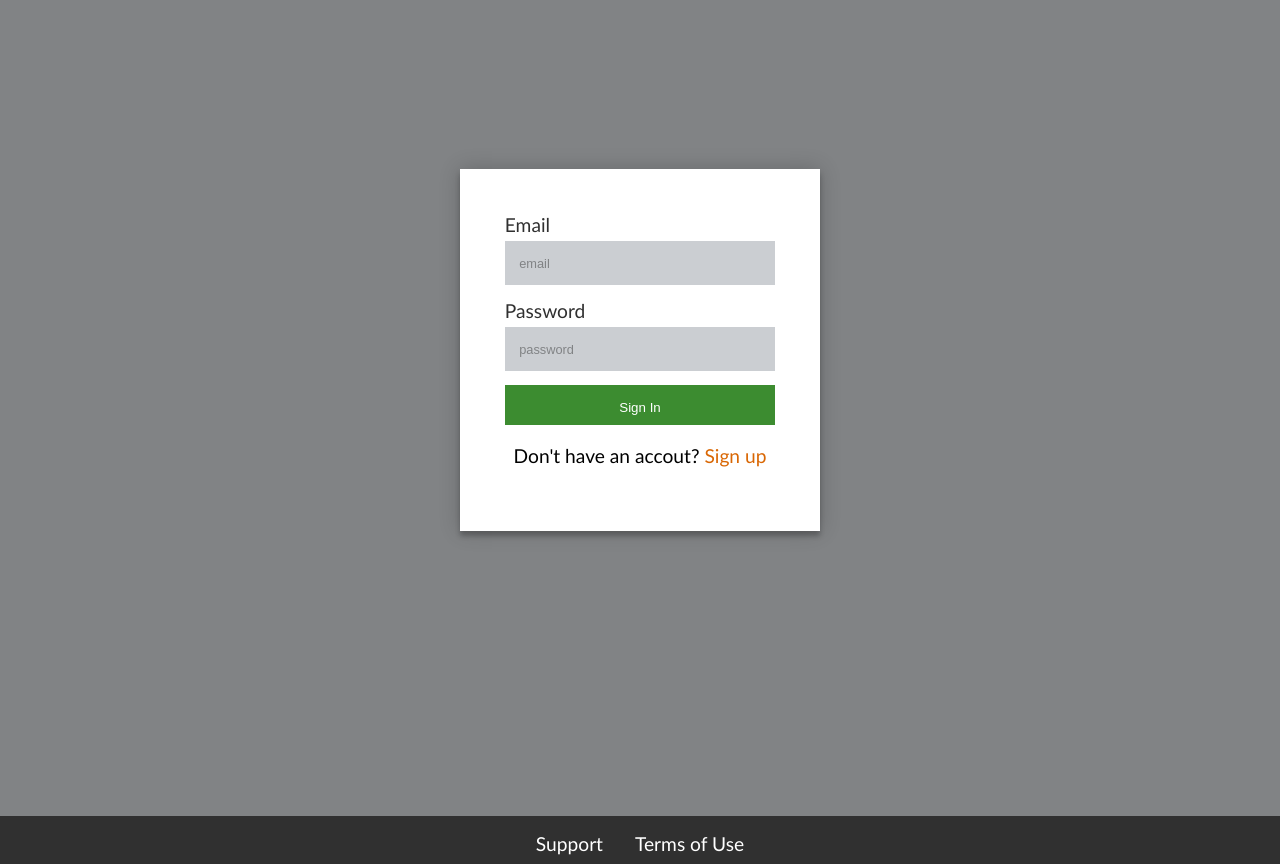
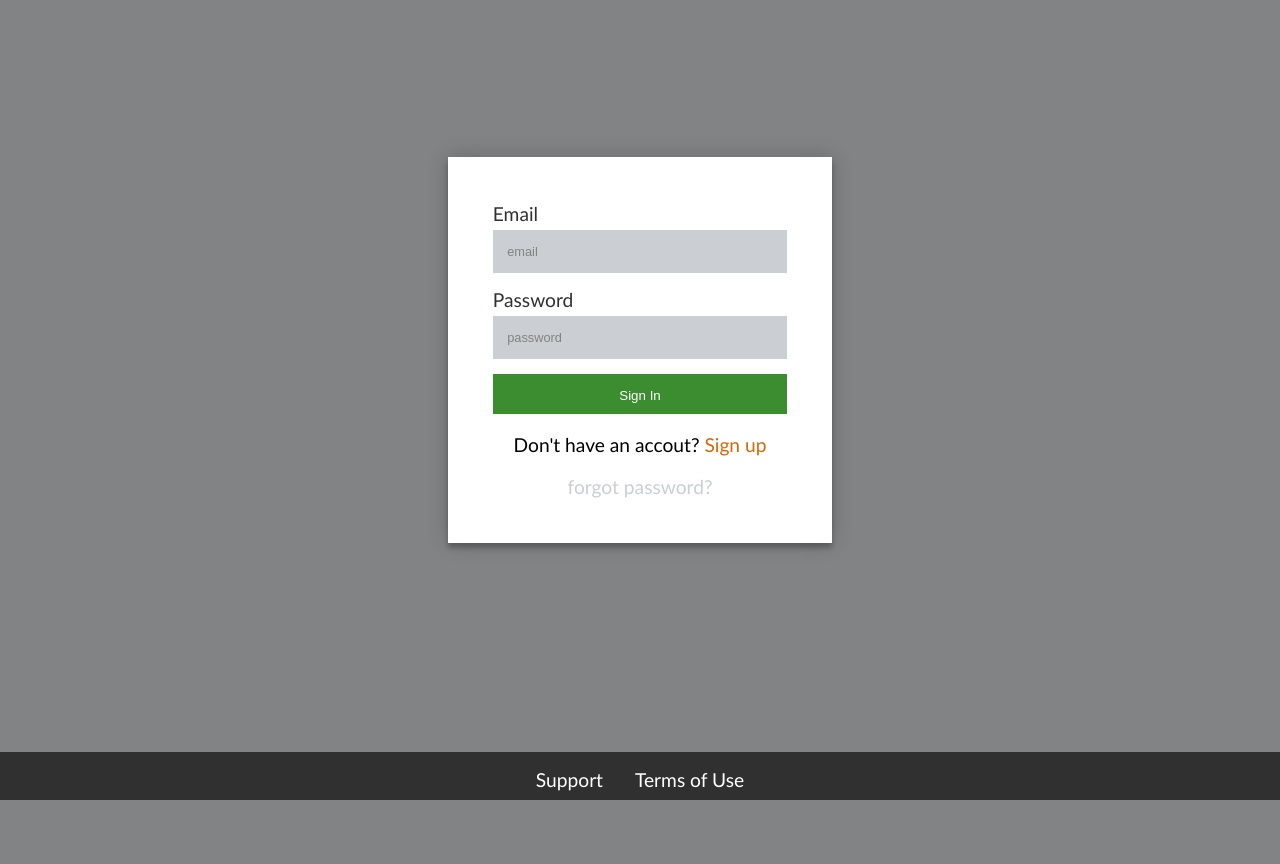
Before and after one commit to Baystef/Quick-Credit, a website: page UI/signin.html in a window 1280 px wide. After the commit the page ends 800 px from the top, so only its background shows below. Drawn offline with Linux system fonts and the light colour scheme.

Commit message:
fix: display footer correctly and add 'forgot password' link

```diff
--- a/UI/css/signin.css
+++ b/UI/css/signin.css
@@ -6,6 +6,7 @@
   --lighterGreen: #57c746;
   --orange: #d96704;
   --lightGrey: #818385;
+  --lighterGrey: rgba(196, 200, 204, 0.884);
   --darkGrey: #303030;
   --transition: all 0.2s ease-out;
 }
@@ -13,6 +14,7 @@
 body {
   z-index: -1;
   background-color: var(--lightGrey);
+  min-height: 100%;
 }
 
 .container {
@@ -35,3 +37,17 @@ body {
 .signin-button:active {
   background-color: var(--lighterGreen);
 }
+
+.forgot-password {
+  color: var(--lighterGrey);
+}
+
+.forgot-password:hover {
+  color: var(--lightGrey);
+  text-decoration: underline;
+  text-decoration-skip-ink: auto;
+}
+
+.footer {
+  margin-top: -3rem;
+}
--- a/UI/css/styles.css
+++ b/UI/css/styles.css
@@ -11,8 +11,6 @@
     --lightGrey: #818385;
     --lighterGrey: rgba(196, 200, 204, 0.884);
     --darkGrey: #303030;
-    --breakpoint-sm: 576px;
-    --breakpoint-md: 768px;
     --transition: all 0.2s ease-out;
     --button-bg-hover: rgba(177, 169, 169, 0.5);
 }
@@ -71,7 +69,7 @@ a {
     position: relative;
     z-index: 1;
     background-color: var(--white);
-    max-width: 22.5rem;
+    max-width: 24rem;
     margin: 0 auto 6.25rem;
     padding: 2.8rem;
     text-align: center;
@@ -86,6 +84,7 @@ a {
 
 .form-link a:hover {
     text-decoration: underline;
+    text-decoration-skip-ink: auto;
 }
 
 label {
@@ -160,7 +159,6 @@ label {
     color: var(--darkGreen);
 }
 
-/* Mobile Nav */
 
 
 /* Mobile Nav(sidebar) styles */
--- a/UI/signin.html
+++ b/UI/signin.html
@@ -19,7 +19,8 @@
       <label for="password">Password</label>
       <input type="password" name="password" class="password input" placeholder="password">
       <button class="signin-button button">Sign In</button>
-      <p class="form-link">Don't have an accout? <a href="#signup.html">Sign up</a></p>
+      <p class="form-link">Don't have an accout? <a href="signup.html">Sign up</a></p>
+      <a href="forgotPassword.html" class="forgot-password">forgot password?</a>
     </form>
   </div>
 
```
